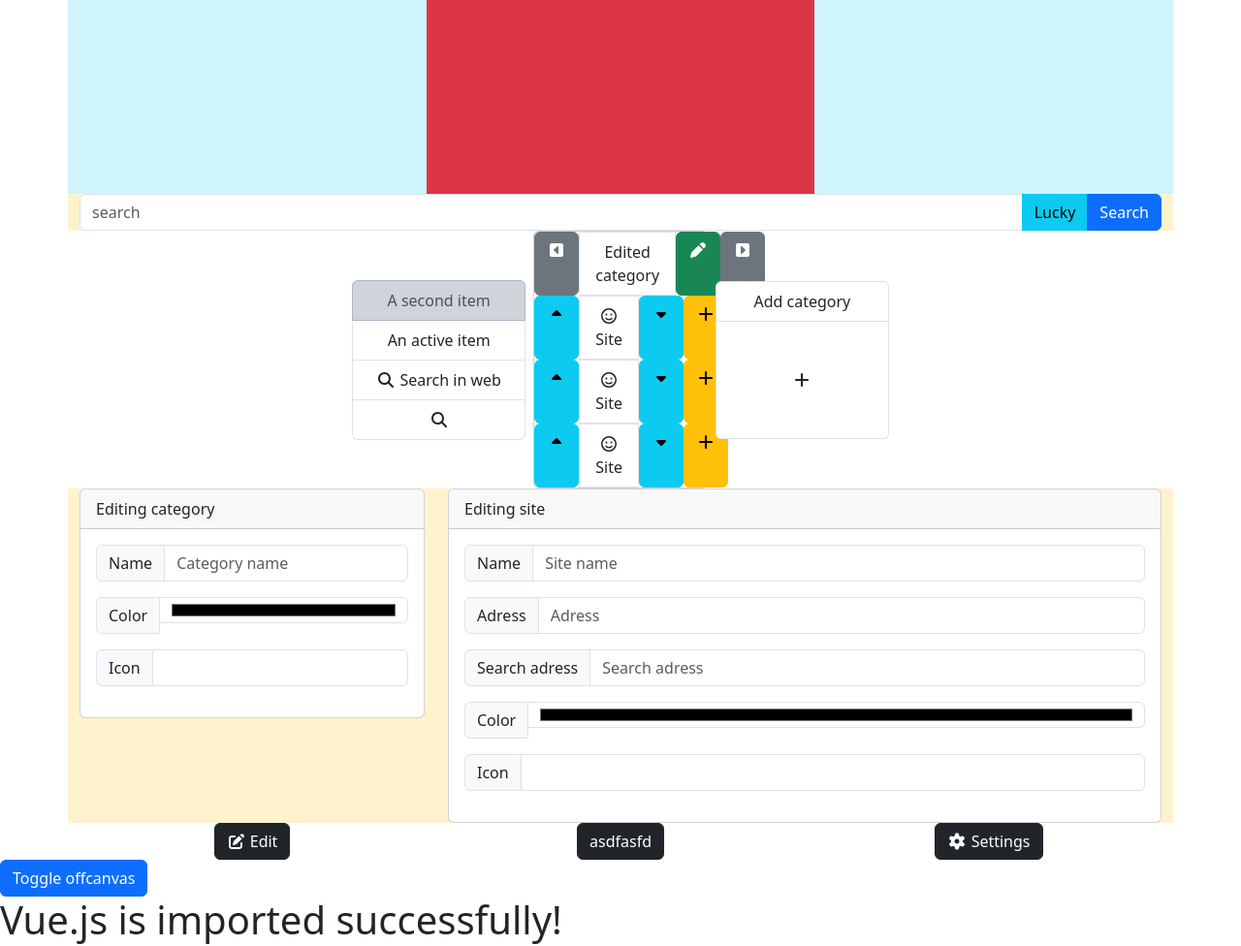
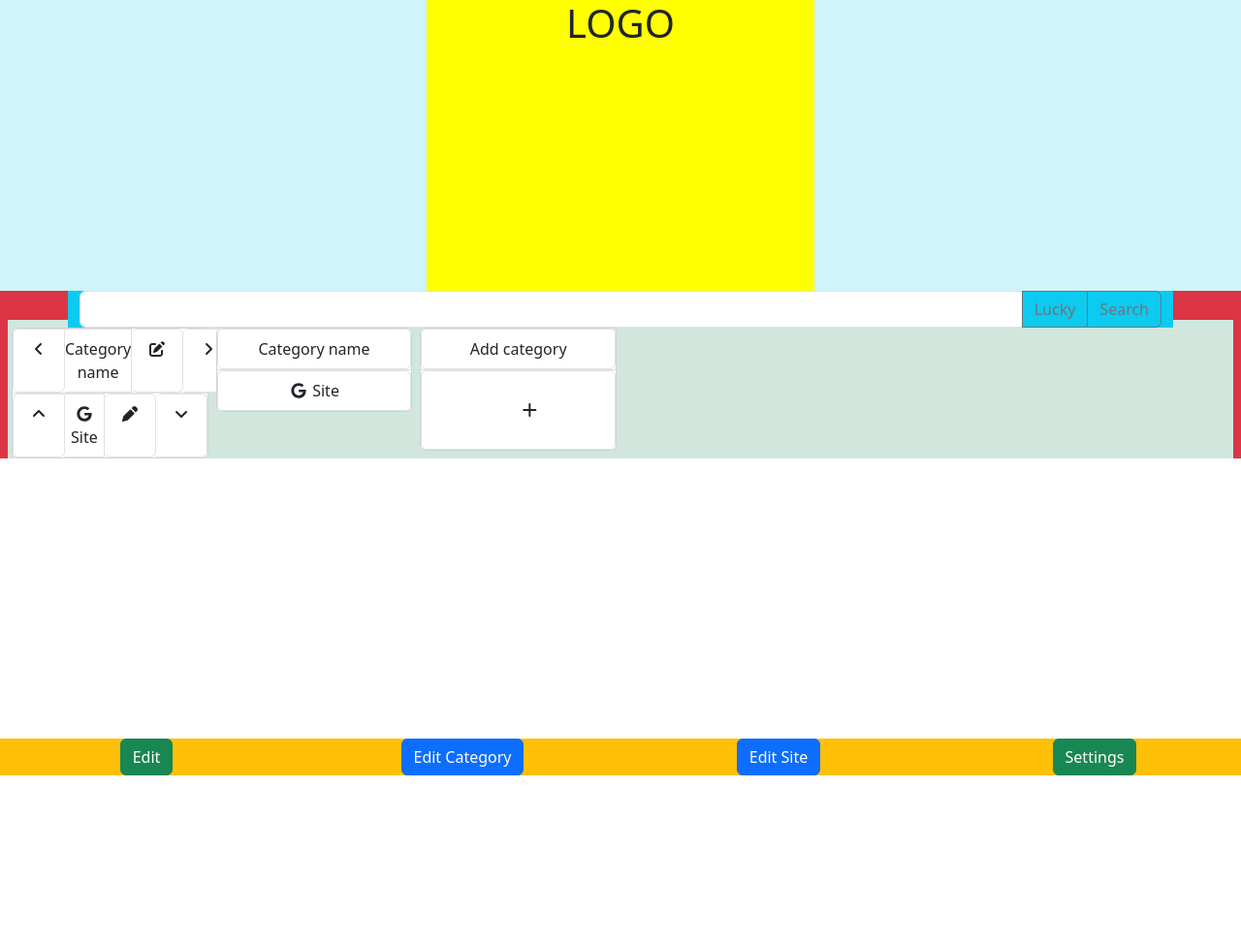
Before and after one commit to anteczko/single-startpage, a plain HTML site: page index.html in a window 1280 px wide. Shown: the whole page at 97% size. After the commit the page ends 800 px from the top, so only its background shows below. Drawn offline with Linux system fonts and the light colour scheme.

Commit message:
Making html mockup again

```diff
--- a/index.html
+++ b/index.html
@@ -9,123 +9,135 @@
     <script defer src="/libs/fontawesome/js/all.js"></script>
 </head>
 
+<!-- second version, mobile friendly -->
 <body>
-    <div class="container">
+    <div class="container-fluid bg-danger">
         <div class="row">
-            <div class="col bg-info-subtle">
-                <center>
-                    <div class="bg-danger" style="width: 400px; height: 200px"></div>
-                </center>
+            <div class="col col-12 bg-info-subtle ">
+                <div class="d-flex justify-content-center">
+                    <div style="width: 400px; height: 300px; background-color: yellow">
+                        <center><h1>LOGO</h1></center>
+                    </div>
+                </div>
             </div>
         </div>
 
         <div class="row">
-            <div class="col bg-warning-subtle">
-                <div class="input-group">
-                    <input type="text" class="form-control w-25" placeholder="search">
-                    <button class="btn btn-info" type="button">Lucky</button>
-                    <button class="btn btn-primary" type="button">Search</button>
+            <div class="col">
+                <div class="container-md bg-info">
+                    <div class="input-group">
+                        <input type="text" class="form-control" >
+                        <button class="btn btn-outline-secondary" type="button">Lucky</button>
+                        <button class="btn btn-outline-secondary" type="button">Search</button>
+                    </div>
                 </div>
             </div>
         </div>
 
-        <div class="row row-cols-2 row-cols-sm-2 row-cols-md-4 row-cols-lg-6 justify-content-center align-items-center text-center g-2">
+        <div class="row row-cols-2 row-cols-md-4 row-cols-lg-6 bg-success-subtle g-2">
             <div class="col">
-                <ul class="list-group">
-                    <li class="list-group-item list-group-item-dark">A second item</li>
-                    <li class="list-group-item list-group-item-action btn-success">
-                        An active item
-                    </li>
-                    <li class="list-group-item list-group-item-action btn-success">
-                        <i class="fa-solid fa-magnifying-glass"></i>
-                        Search in web
-                    </li>
-                    <li class="list-group-item list-group-item-action btn-success">
-                        <i class="fa-solid fa-magnifying-glass"></i>
-                    </li>
-                </ul>
+                <div class="card text-center">
+                    <ul class="list-group list-group-flush">
+                        <li class="list-group-item p-0">
+                            <ul class="list-group list-group-horizontal">
+                                <li class="list-group-item btn btn-success">
+                                    <i class="fa-solid fa-angle-left"></i>
+                                </li>
+                                <li class="list-group-item list-group-item-action flex-fill px-0">
+                                    Category name
+                                </li>
+                                <li class="list-group-item btn btn-info">
+                                    <i class="fa-solid fa-pen-to-square"></i>
+                                </li>
+                                <li class="list-group-item btn btn-success">
+                                    <i class="fa-solid fa-angle-right"></i>
+                                </li>
+                            </ul>
+                        </li>
+                        <li class="list-group-item p-0">
+                            <ul class="list-group list-group-horizontal">
+                                <li class="list-group-item btn btn-success">
+                                    <i class="fa-solid fa-angle-up"></i>
+                                </li>
+                                <li class="list-group-item list-group-item-action flex-fill px-0">
+                                    <div class="row p-0">
+                                        <div class="col">
+                                            <span class="">
+                                                <i class="fa-brands fa-google"></i>
+                                            </span>
+                                            <span class="">
+                                                Site
+                                            </span>
+                                        </div>
+                                    </div>
+                                </li>
+                                <li class="list-group-item btn btn-info">
+                                    <i class="fa-solid fa-pen"></i>
+                                </li>
+                                <li class="list-group-item btn btn-success">
+                                    <i class="fa-solid fa-angle-down"></i>
+                                </li>
+                            </ul>
+                        </li>
+                    </ul>
+                </div>
+
             </div>
-
             <div class="col">
-                <div class="card">
-                    <ul class="list-group">
-                        <ul class="list-group list-group-horizontal">
-                            <li class="btn btn-secondary">
-                                <i class="fa-solid fa-square-caret-left"></i>
-                            </li>
-                            <li class="list-group-item flex-fill">
-                                Edited category
-                            </li>
-                            <li class="btn btn-success">
-                                <i class="fa-solid fa-pen"></i>
-                            </li>
-                            <li class="btn btn-secondary">
-                                <i class="fa-solid fa-square-caret-right"></i>
-                            </li>
-                        </ul>
-                        <ul class="list-group list-group-horizontal">
-                            <li class="btn btn-info">
-                                <i class="fa-solid fa-caret-up"></i>
-                            </li>
-                            <li class="list-group-item flex-fill">
-                                <i class="fa-regular fa-face-smile"></i>
-                                Site
-                            </li>
-                            <li class="btn btn-info">
-                                <i class="fa-solid fa-caret-down"></i>
-                            </li>
-                            <li class="btn btn-warning">
-                                <i class="fa-solid fa-plus"></i>
-                            </li>
-                        </ul>
-                        <ul class="list-group list-group-horizontal">
-                            <li class="btn btn-info">
-                                <i class="fa-solid fa-caret-up"></i>
-                            </li>
-                            <li class="list-group-item flex-fill">
-                                <i class="fa-regular fa-face-smile"></i>
-                                Site
-                            </li>
-                            <li class="btn btn-info">
-                                <i class="fa-solid fa-caret-down"></i>
-                            </li>
-                            <li class="btn btn-warning">
-                                <i class="fa-solid fa-plus"></i>
-                            </li>
-                        </ul>
-                        <ul class="list-group list-group-horizontal">
-                            <li class="btn btn-info">
-                                <i class="fa-solid fa-caret-up"></i>
-                            </li>
-                            <li class="list-group-item flex-fill">
-                                <i class="fa-regular fa-face-smile"></i>
-                                Site
-                            </li>
-                            <li class="btn btn-info">
-                                <i class="fa-solid fa-caret-down"></i>
-                            </li>
-                            <li class="btn btn-warning">
-                                <i class="fa-solid fa-plus"></i>
-                            </li>
-                        </ul>
+                <div class="card text-center">
+                    <ul class="list-group list-group-flush">
+                        <li class="list-group-item p-0">
+                            <ul class="list-group list-group-horizontal">
+                                <li class="list-group-item list-group-item-action flex-fill px-0">
+                                    Category name
+                                </li>
+                            </ul>
+                        </li>
+                        <li class="list-group-item p-0">
+                            <ul class="list-group list-group-horizontal">
+                                <li class="list-group-item list-group-item-action flex-fill px-0">
+                                    <div class="row p-0">
+                                        <div class="col">
+                                            <span class="">
+                                                <i class="fa-brands fa-google"></i>
+                                            </span>
+                                            <span class="">
+                                                Site
+                                            </span>
+                                        </div>
+                                    </div>
+                                </li>
+                            </ul>
+                        </li>
                     </ul>
                 </div>
             </div>
-
             <div class="col">
-                <ul class="list-group">
-                    <li class="list-group-item">
-                        Add category
-                    </li>
-                    <li class="list-group-item list-group-item-action p-5">
-                        <i class="fa-solid fa-plus"></i>
-                    </li>
-                </ul>
+                <div class="card text-center">
+                    <ul class="list-group list-group-flush">
+                        <li class="list-group-item p-0">
+                            <ul class="list-group list-group-horizontal">
+                                <li class="list-group-item list-group-item-action flex-fill px-0">
+                                    Add category
+                                </li>
+                            </ul>
+                        </li>
+                        <li class="list-group-item p-0">
+                            <ul class="list-group list-group-horizontal">
+                                <li class="list-group-item list-group-item-action flex-fill px-0">
+                                    <div class="row py-4">
+                                        <i class="fa-solid fa-plus"></i>
+                                    </div>
+                                </li>
+                            </ul>
+                        </li>
+                    </ul>
+                </div>
             </div>
         </div>
 
-        <div class="row bg-warning-subtle">
-            <div class="col col-lg-4 col-12">
+        <div class="offcanvas offcanvas-top" tabindex="-1" id="offcanvasEditCategory">
+            <div class="offcanvas-body small">
                 <div class="card">
                     <div class="card-header">
                         Editing category
@@ -144,9 +156,20 @@
                             <input type="text" class="form-control">
                         </div>
                     </div>
+                    <div class="card-footer">
+                        <div class="btn btn-success">
+                            Save
+                        </div>
+                        <div class="btn btn-danger fa-pull-right">
+                            Cancel
+                        </div>
+                    </div>
                 </div>
             </div>
-            <div class="col col-lg-8 col-12">
+        </div>
+
+        <div class="offcanvas offcanvas-top" tabindex="-1" id="offcanvasEditSite">
+            <div class="offcanvas-body small">
                 <div class="card">
                     <div class="card-header">
                         Editing site
@@ -173,78 +196,43 @@
                             <input type="text" class="form-control">
                         </div>
                     </div>
+                    <div class="card-footer">
+                        <div class="btn btn-success">
+                            Save
+                        </div>
+                        <div class="btn btn-danger fa-pull-right">
+                            Cancel
+                        </div>
+                    </div>
                 </div>
             </div>
         </div>
 
-        <div class="row text-center">
+        <div class="row text-center bg-warning fixed-bottom">
             <div class="col">
-                <button class="btn btn-dark">
-                    <i class="fa-solid fa-pen-to-square"></i>
+                <div class="btn btn-success">
                     Edit
+                </div>
+            </div>
+
+            <div class="col">
+                <button class="btn btn-primary" type="button" data-bs-toggle="offcanvas" data-bs-target="#offcanvasEditCategory">
+                    Edit Category
                 </button>
             </div>
+
             <div class="col">
-                <button class="btn btn-dark">
-                    asdfasfd
+                <button class="btn btn-primary" type="button" data-bs-toggle="offcanvas" data-bs-target="#offcanvasEditSite">
+                    Edit Site
                 </button>
             </div>
+
             <div class="col">
-                <button class="btn btn-dark">
-                    <i class="fa-solid fa-gear"></i>
+                <div class="btn btn-success">
                     Settings
-                </button>
-            </div>
-        </div>
-    </div>
-
-
-    <div class="row">
-        <div class="col">
-            <button class="btn btn-primary " type="button" data-bs-toggle="offcanvas" data-bs-target="#offcanvasResponsive" aria-controls="offcanvasResponsive">Toggle offcanvas</button>
-
-
-            <div class="offcanvas offcanvas-top" tabindex="-1" id="offcanvasResponsive" aria-labelledby="offcanvasResponsiveLabel">
-                <div class="offcanvas-header">
-                    <h5 class="offcanvas-title" id="offcanvasResponsiveLabel">Responsive offcanvas</h5>
-                    <button type="button" class="btn-close" data-bs-dismiss="offcanvas" data-bs-target="#offcanvasResponsive" aria-label="Close"></button>
-                </div>
-                <div class="offcanvas-body">
-                    <div class="card">
-                        <div class="card-header">
-                            Editing site
-                        </div>
-                        <div class="card-body">
-                            <div class="input-group mb-3">
-                                <span class="input-group-text">Name</span>
-                                <input type="text" class="form-control" placeholder="Site name">
-                            </div>
-                            <div class="input-group mb-3">
-                                <span class="input-group-text">Adress</span>
-                                <input type="text" class="form-control" placeholder="Adress">
-                            </div>
-                            <div class="input-group mb-3">
-                                <span class="input-group-text">Search adress</span>
-                                <input type="text" class="form-control" placeholder="Search adress">
-                            </div>
-                            <div class="input-group mb-3">
-                                <span class="input-group-text">Color</span>
-                                <input type="color" class="form-control">
-                            </div>
-                            <div class="input-group mb-3">
-                                <span class="input-group-text">Icon</span>
-                                <input type="text" class="form-control">
-                            </div>
-                        </div>
-                    </div>
-                </div>
                 </div>
             </div>
         </div>
-    </div>
-
-    <div id="app">
-        <h1>{{ message }}</h1>
     </div>
 </body>
 
@@ -273,6 +261,7 @@
     .offcanvas{
         height: fit-content !important;
     }
+
 </style>
 
 <link href="libs/bootstrap/css/bootstrap.min.css" rel="stylesheet">
```
